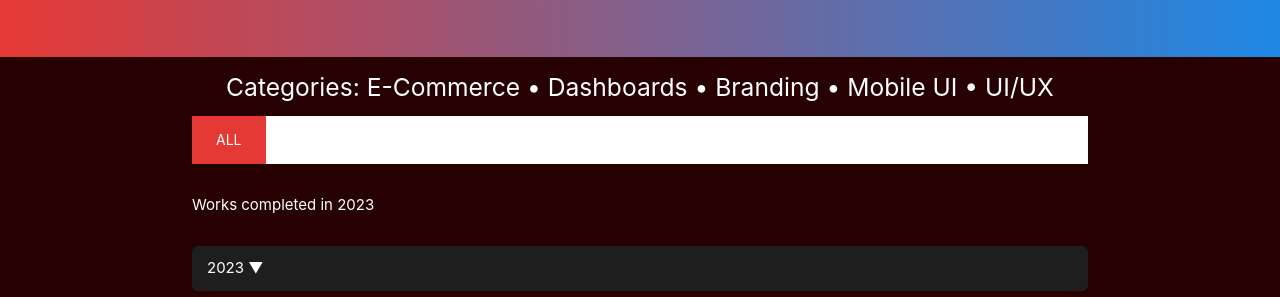
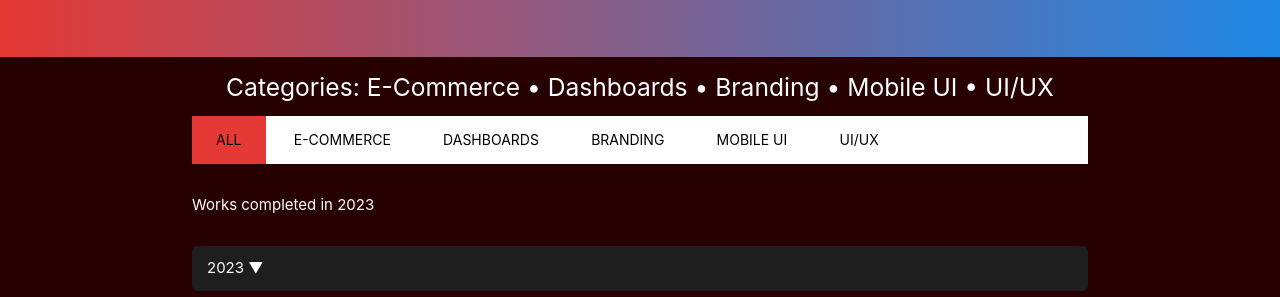
Before and after one commit to Miamiblog/Miami-website, a plain HTML site: page designs.html in a window 1280 px wide. Shown: the part 503-800 px from the top of the page. Drawn offline with Linux system fonts and the light colour scheme.

Commit message:
Update designs.html

```diff
--- a/designs.html
+++ b/designs.html
@@ -41,8 +41,8 @@
     .card-content small {
       color: white;
     }
-    .tabs .tab a { color: white; }
-    .tabs .tab a.active { background: #e53935; color: white; }
+    .tabs .tab a { color: black; }
+    .tabs .tab a.active { background: #e53935; color: black; }
     .tabs .indicator { background-color: white; }
     .year-section-toggle {
     cursor: pointer;
```
